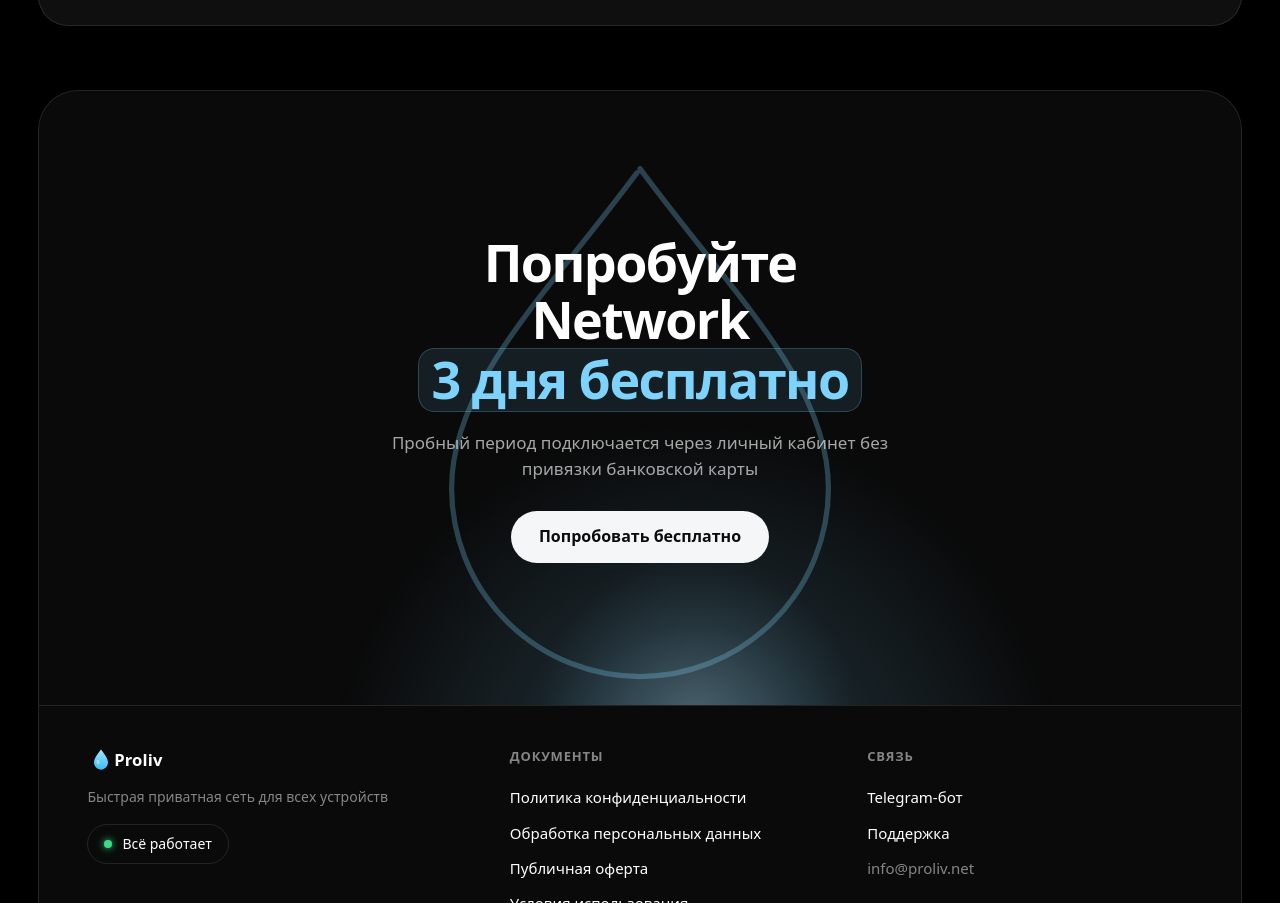
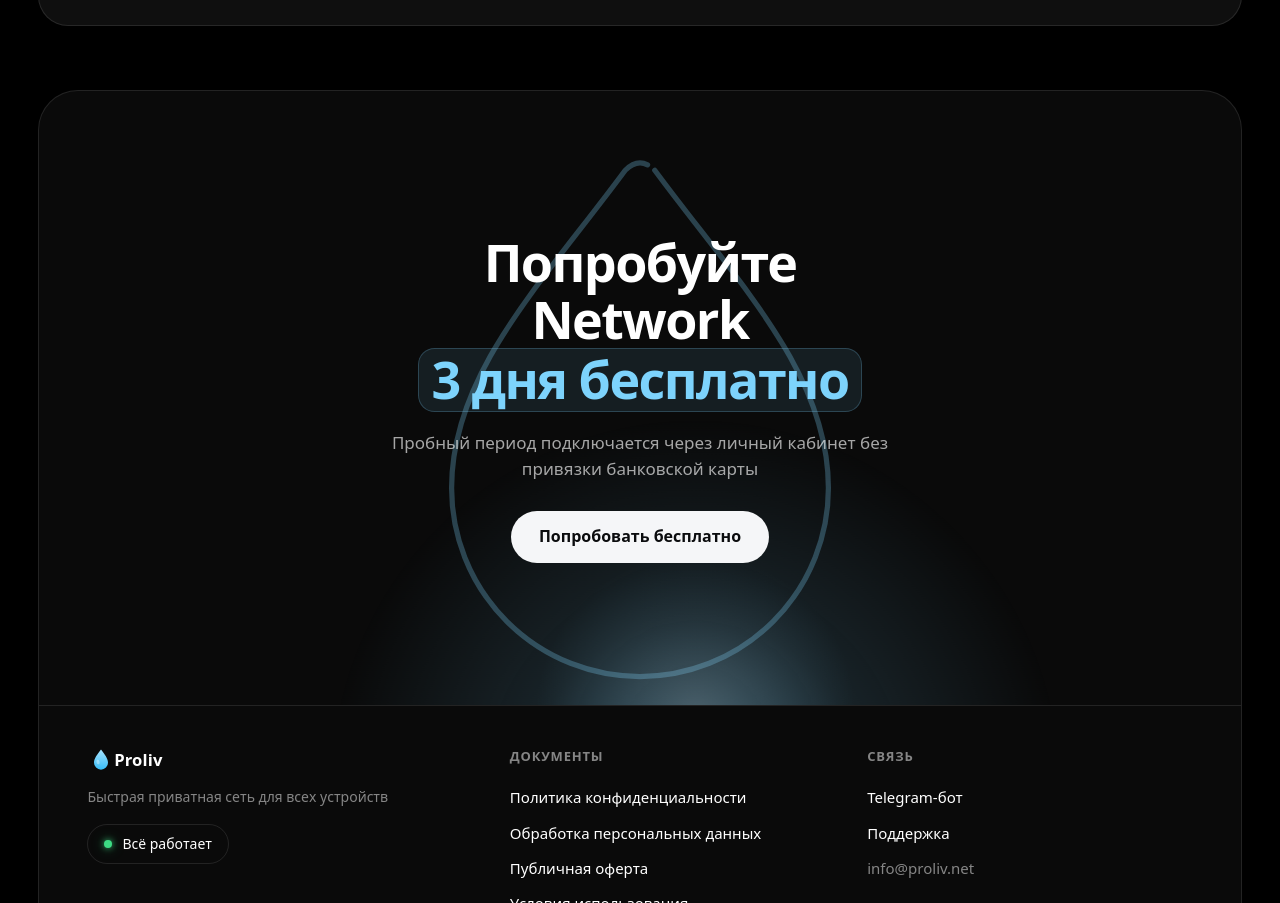
Before and after one commit to qeaaaae/proliv-network, a Nuxt app in the folder landing/: page / in a window 1280 px wide. Shown: the part 3163-4066 px from the top of the page. Built offline with nearby package versions, Linux system fonts and the light colour scheme; a web font is replaced by a local one.

Commit message:
cta droplet: rounded symmetric apex instead of sharp cusp

```diff
--- a/landing/components/landing/FinalCta.vue
+++ b/landing/components/landing/FinalCta.vue
@@ -9,7 +9,7 @@ import { TELEGRAM_BOT_URL } from '../../utils/links'
       <svg viewBox="-2 -2 36 36">
         <path
           pathLength="1"
-          d="M16 2 C21.5 9.5 27.5 15 27.5 21.5 a11.5 11.5 0 1 1-23 0 C4.5 15 10.5 9.5 16 2 Z"
+          d="M16.9 2.1 C22 9 27.5 14.5 27.5 21.5 a11.5 11.5 0 1 1-23 0 C4.5 14.5 10 9 15.1 2.1 Q16 1.2 16.9 2.1 Z"
         />
       </svg>
     </div>
```
Also changed, not shown: 1 other file (tests, documents, lock files or other folders).
